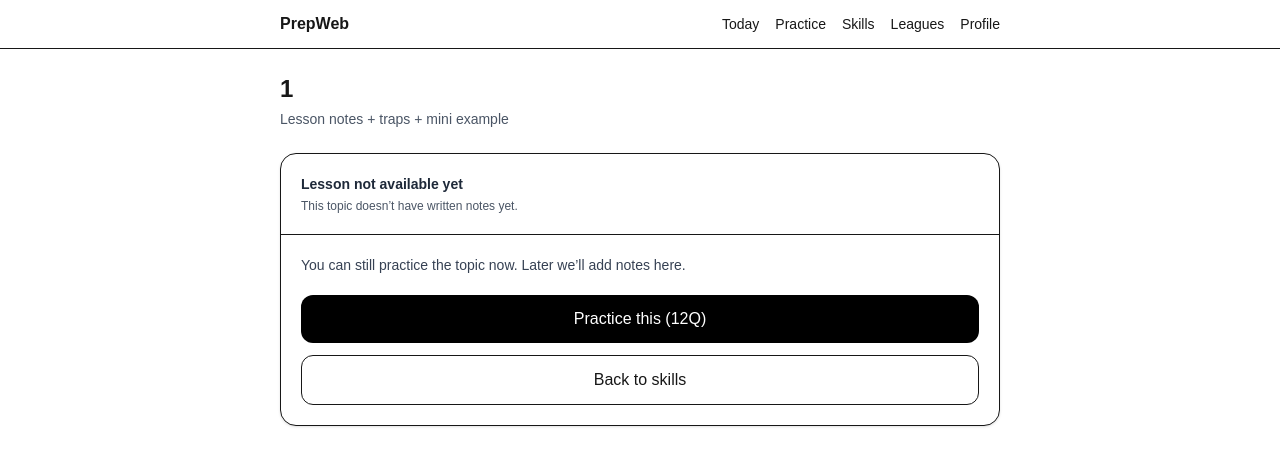
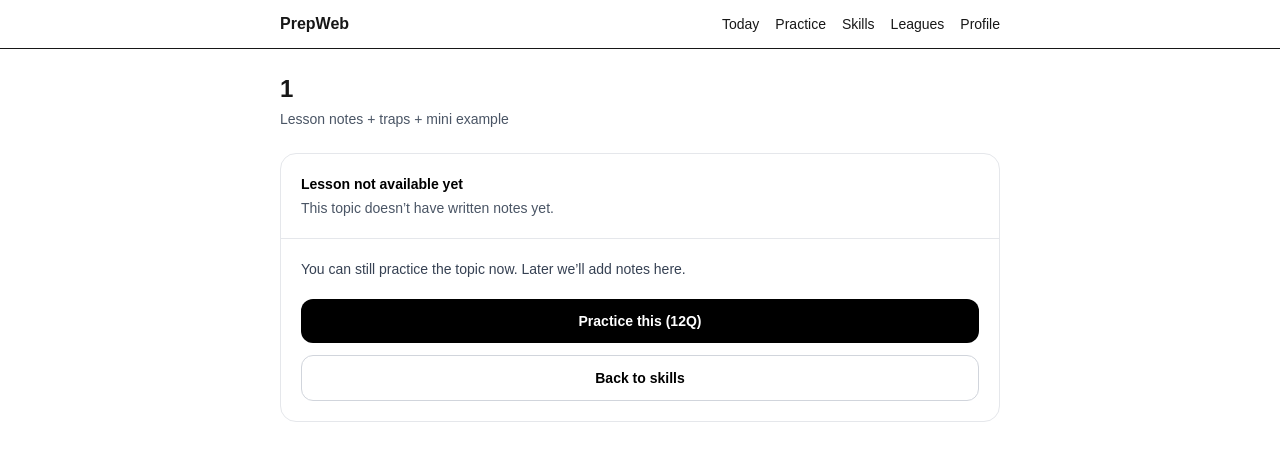
Before and after one commit to atymemir/PrepWeb, a Next.js app: page /lesson/1 in a window 1280 px wide. Shown: the top 466 px of the page. Built offline with nearby package versions, Linux system fonts and the light colour scheme.

Commit message:
Update ui.tsx

```diff
--- a/app/ui/ui.tsx
+++ b/app/ui/ui.tsx
@@ -1,43 +1,26 @@
+import Link from "next/link";
 import React from "react";
 
-export function PageHeader({
-  title,
-  subtitle,
-  right,
-}: {
-  title: string;
-  subtitle?: string;
-  right?: React.ReactNode;
-}) {
+export function PageHeader({ title, subtitle, right }: { title: string; subtitle?: string; right?: React.ReactNode }) {
   return (
-    <div className="flex items-start justify-between gap-4 mb-6">
+    <div className="mb-6 flex items-start justify-between gap-4">
       <div>
-        <h1 className="text-2xl font-semibold">{title}</h1>
-        {subtitle && <p className="text-sm text-gray-600 mt-1">{subtitle}</p>}
+        <h1 className="text-2xl font-semibold tracking-tight">{title}</h1>
+        {subtitle && <p className="mt-1 text-sm text-gray-600">{subtitle}</p>}
       </div>
       {right}
     </div>
   );
 }
 
-export function Card({
-  title,
-  subtitle,
-  children,
-  right,
-}: {
-  title?: string;
-  subtitle?: string;
-  right?: React.ReactNode;
-  children: React.ReactNode;
-}) {
+export function Card({ title, subtitle, right, children }: { title?: string; subtitle?: string; right?: React.ReactNode; children: React.ReactNode }) {
   return (
-    <div className="rounded-2xl border bg-white shadow-sm">
+    <div className="rounded-2xl border border-gray-200 bg-white">
       {(title || subtitle || right) && (
-        <div className="p-5 border-b flex items-start justify-between gap-4">
+        <div className="flex items-start justify-between gap-4 border-b border-gray-200 p-5">
           <div>
-            {title && <div className="text-sm font-semibold text-gray-800">{title}</div>}
-            {subtitle && <div className="text-xs text-gray-600 mt-1">{subtitle}</div>}
+            {title && <div className="text-sm font-semibold text-black">{title}</div>}
+            {subtitle && <div className="mt-1 text-sm text-gray-600">{subtitle}</div>}
           </div>
           {right}
         </div>
@@ -47,64 +30,28 @@ export function Card({
   );
 }
 
-export function PrimaryButton({
-  children,
-  onClick,
-  href,
-  disabled,
-}: {
-  children: React.ReactNode;
-  onClick?: () => void;
-  href?: string;
-  disabled?: boolean;
-}) {
-  const cls =
-    "w-full rounded-xl bg-black text-white py-3 px-4 font-medium text-center disabled:opacity-60";
-  if (href) return <a className={cls} href={href}>{children}</a>;
-  return (
-    <button className={cls} onClick={onClick} disabled={disabled}>
-      {children}
-    </button>
-  );
+export function PrimaryButton({ href, onClick, children, disabled }: any) {
+  const cls = "inline-flex w-full items-center justify-center rounded-xl bg-black px-4 py-3 text-sm font-semibold text-white disabled:opacity-60";
+  if (href) return <Link className={cls} href={href}>{children}</Link>;
+  return <button className={cls} onClick={onClick} disabled={disabled}>{children}</button>;
 }
 
-export function SecondaryButton({
-  children,
-  onClick,
-  href,
-}: {
-  children: React.ReactNode;
-  onClick?: () => void;
-  href?: string;
-}) {
-  const cls =
-    "w-full rounded-xl border py-3 px-4 font-medium text-center hover:bg-gray-50";
-  if (href) return <a className={cls} href={href}>{children}</a>;
-  return <button className={cls} onClick={onClick}>{children}</button>;
+export function SecondaryButton({ href, onClick, children, disabled }: any) {
+  const cls = "inline-flex w-full items-center justify-center rounded-xl border border-gray-300 bg-white px-4 py-3 text-sm font-semibold text-black hover:bg-gray-50 disabled:opacity-60";
+  if (href) return <Link className={cls} href={href}>{children}</Link>;
+  return <button className={cls} onClick={onClick} disabled={disabled}>{children}</button>;
 }
 
 export function Pill({ text }: { text: string }) {
-  return (
-    <span className="inline-flex items-center rounded-full border px-3 py-1 text-xs font-semibold text-gray-700">
-      {text}
-    </span>
-  );
+  return <span className="rounded-full border border-gray-200 px-3 py-1 text-xs font-semibold text-gray-600">{text}</span>;
 }
 
-export function StatBox({
-  label,
-  value,
-  hint,
-}: {
-  label: string;
-  value: string;
-  hint?: string;
-}) {
+export function StatBox({ label, value, hint }: { label: string; value: string; hint?: string }) {
   return (
-    <div className="rounded-xl border p-4">
-      <div className="text-xs text-gray-600">{label}</div>
-      <div className="text-2xl font-semibold mt-1">{value}</div>
-      {hint && <div className="text-xs text-gray-500 mt-1">{hint}</div>}
+    <div className="rounded-xl border border-gray-200 p-4">
+      <div className="text-xs font-semibold text-gray-600">{label}</div>
+      <div className="mt-1 text-2xl font-semibold">{value}</div>
+      {hint && <div className="mt-1 text-xs text-gray-500">{hint}</div>}
     </div>
   );
 }
```
